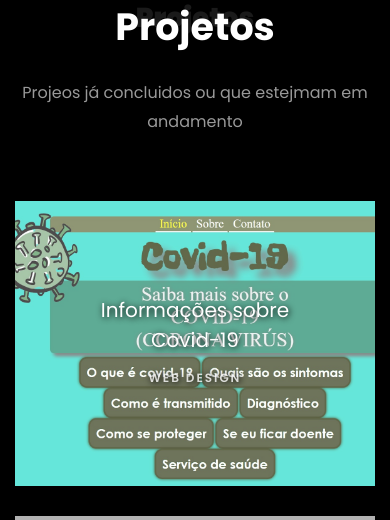
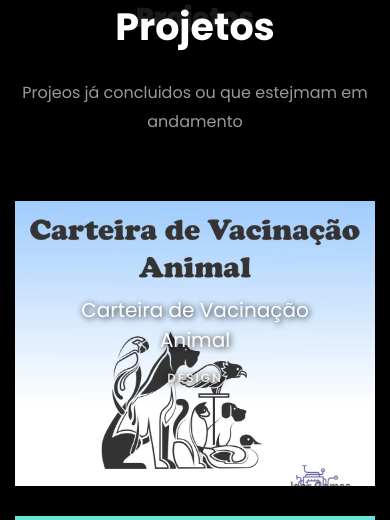
Before and after one commit to wizardigor/igorgomes.eti.br-site-pessoal, a PHP site: page /projetos.php in a window 390 px wide. Shown: the part 170-690 px from the top of the page. Run offline with PHP 8.4, Linux system fonts and the light colour scheme; grey boxes are pictures that could not be loaded.

Commit message:
feet: projeto vacinação animal
projeto carteira de vacinação animal para impressão

```diff
--- a/projetos.php
+++ b/projetos.php
@@ -47,6 +47,19 @@ $comum->setPagina("Projetos");
             <!-- PROJETOS -->
             <div class="row">
                 <!-- LINHA 1 1x3 (UMA LINHA TRES COLUNAS)-->
+                <!-- IMAGEM QUADRADA -->
+                <div class="col-md-4">
+                    <a href="https://drive.google.com/file/d/1xCeAVTOOwUmZvgyjGMswDVrv--_umch7/view?usp=sharing" target="blank">
+                        <div class="project img ftco-animate d-flex justify-content-center align-items-center" style="background-image: url(images/cvm.jpg);">
+                            <div class="overlay"></div>
+                            <div class="text text-center p-4">
+                                <h3>Carteira de Vacinação Animal</h3>
+                                <span>Design</span>
+                            </div>
+                        </div>
+                    </a>
+                </div>
+
                 <!-- IMAGEM QUADRADA -->
                 <div class="col-md-4">
                     <a href="http://covid19.igorgomes.eti.br" target="blank">
```
Also changed, not shown: images/cvm.jpg (added).
